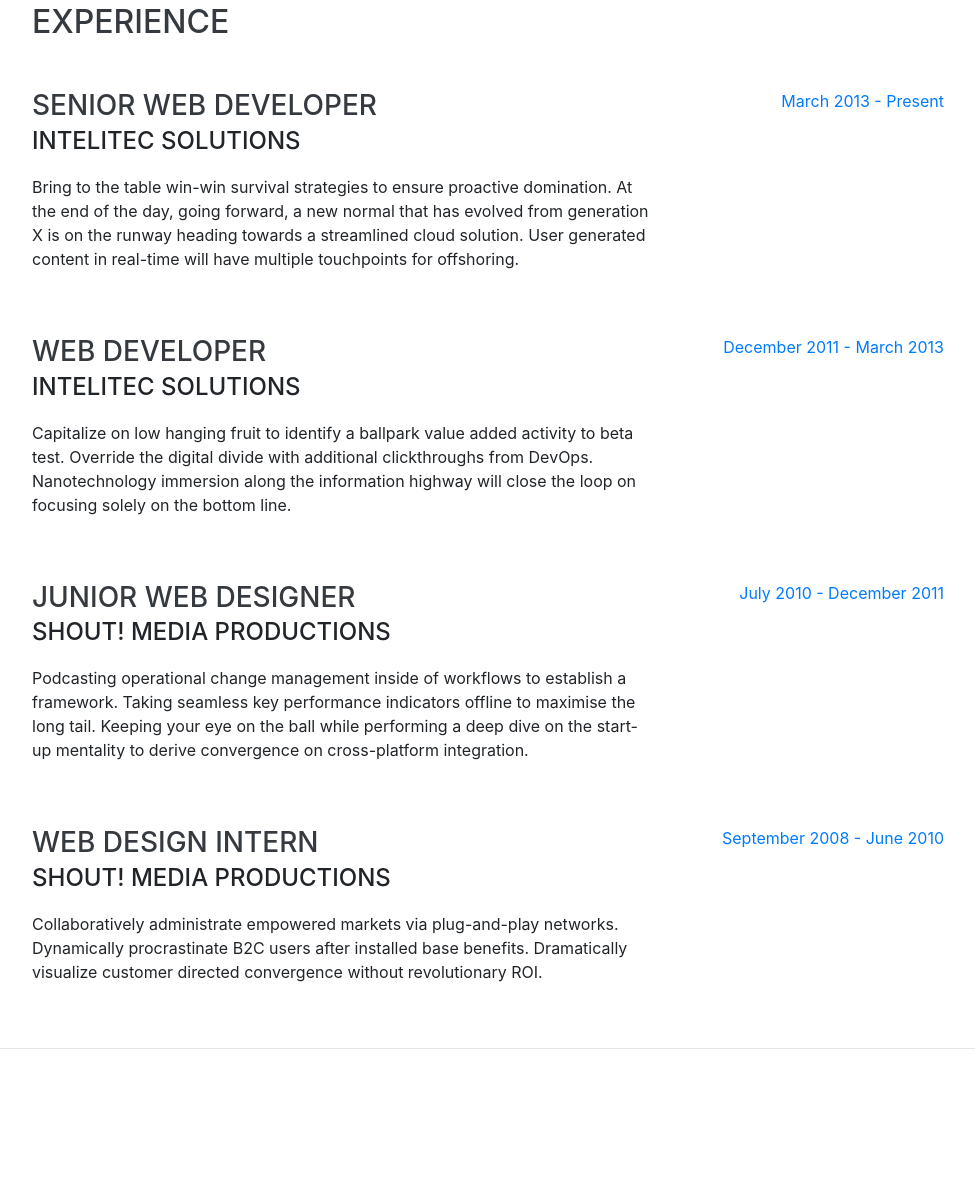
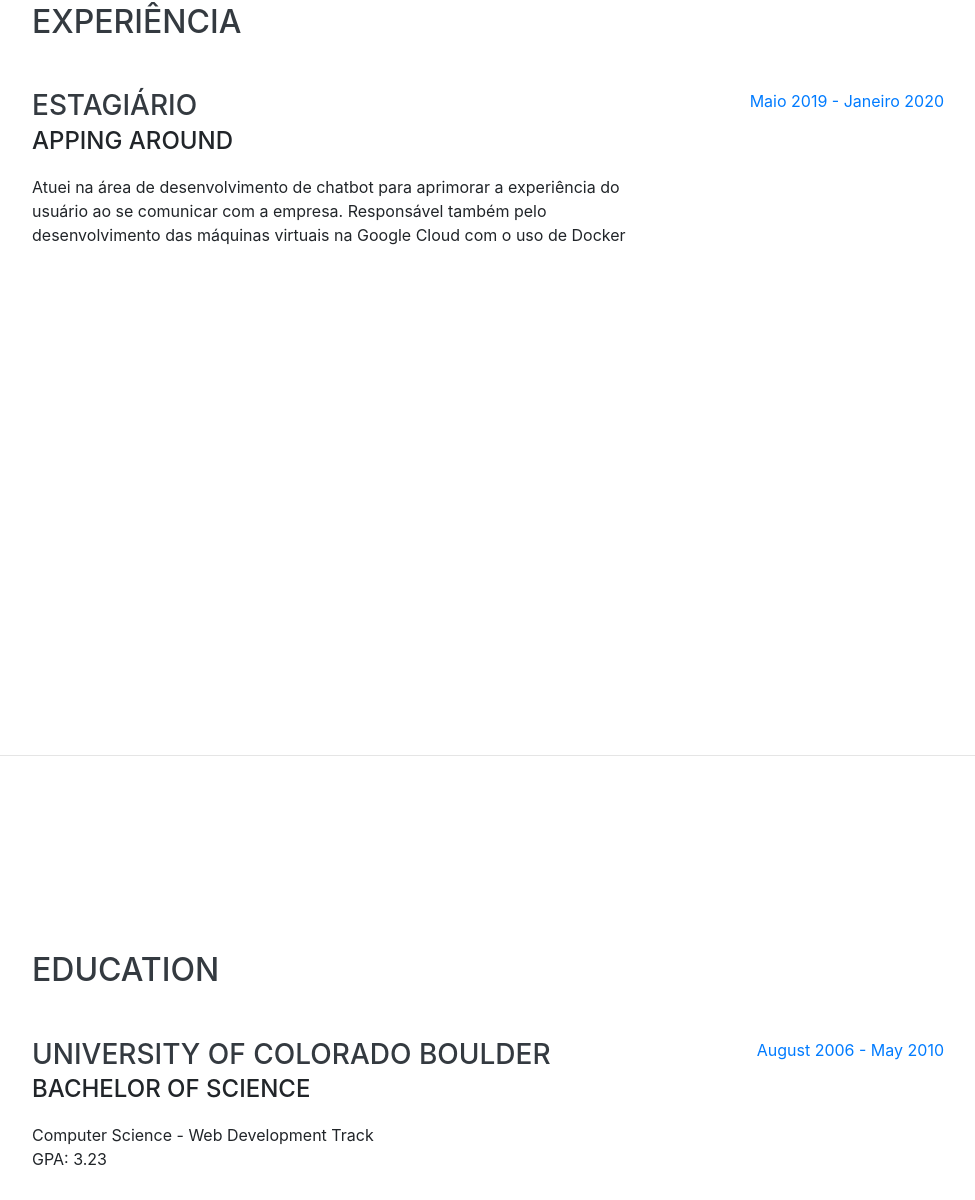
Before and after one commit to ArthurPMachado/Portfolio, a website with bundled scripts: page index.html in a window 1280 px wide. Shown: the part 846-2046 px from the top of the page, without its empty margins (288-1263 px from the left). Built offline with nearby package versions, Linux system fonts and the light colour scheme; a web font is replaced by a local one.

Commit message:
Update experience section

```diff
--- a/index.html
+++ b/index.html
@@ -50,7 +50,7 @@
           <a class="nav-link js-scroll-trigger" href="#skills">Habilidades</a>
         </li>
         <li class="nav-item">
-          <a class="nav-link js-scroll-trigger" href="#interests">Interests</a>
+          <a class="nav-link js-scroll-trigger" href="#interests">Interesses</a>
         </li>
         <li class="nav-item">
           <a class="nav-link js-scroll-trigger" href="#awards">Premiações</a>
@@ -88,49 +88,18 @@
 
     <section class="resume-section p-3 p-lg-5 d-flex justify-content-center" id="experience">
       <div class="w-100">
-        <h2 class="mb-5">Experience</h2>
+        <h2 class="mb-5">Experiência</h2>
 
         <div class="resume-item d-flex flex-column flex-md-row justify-content-between mb-5">
           <div class="resume-content">
-            <h3 class="mb-0">Senior Web Developer</h3>
-            <div class="subheading mb-3">Intelitec Solutions</div>
-            <p>Bring to the table win-win survival strategies to ensure proactive domination. At the end of the day, going forward, a new normal that has evolved from generation X is on the runway heading towards a streamlined cloud solution. User generated content in real-time will have multiple touchpoints for offshoring.</p>
+            <h3 class="mb-0">Estagiário</h3>
+            <div class="subheading mb-3">Apping Around</div>
+            <p>Atuei na área de desenvolvimento de chatbot para aprimorar a experiência do usuário ao se
+                comunicar com a empresa. Responsável também pelo desenvolvimento das máquinas virtuais na
+                Google Cloud com o uso de Docker</p>
           </div>
           <div class="resume-date text-md-right">
-            <span class="text-primary">March 2013 - Present</span>
-          </div>
-        </div>
-
-        <div class="resume-item d-flex flex-column flex-md-row justify-content-between mb-5">
-          <div class="resume-content">
-            <h3 class="mb-0">Web Developer</h3>
-            <div class="subheading mb-3">Intelitec Solutions</div>
-            <p>Capitalize on low hanging fruit to identify a ballpark value added activity to beta test. Override the digital divide with additional clickthroughs from DevOps. Nanotechnology immersion along the information highway will close the loop on focusing solely on the bottom line.</p>
-          </div>
-          <div class="resume-date text-md-right">
-            <span class="text-primary">December 2011 - March 2013</span>
-          </div>
-        </div>
-
-        <div class="resume-item d-flex flex-column flex-md-row justify-content-between mb-5">
-          <div class="resume-content">
-            <h3 class="mb-0">Junior Web Designer</h3>
-            <div class="subheading mb-3">Shout! Media Productions</div>
-            <p>Podcasting operational change management inside of workflows to establish a framework. Taking seamless key performance indicators offline to maximise the long tail. Keeping your eye on the ball while performing a deep dive on the start-up mentality to derive convergence on cross-platform integration.</p>
-          </div>
-          <div class="resume-date text-md-right">
-            <span class="text-primary">July 2010 - December 2011</span>
-          </div>
-        </div>
-
-        <div class="resume-item d-flex flex-column flex-md-row justify-content-between">
-          <div class="resume-content">
-            <h3 class="mb-0">Web Design Intern</h3>
-            <div class="subheading mb-3">Shout! Media Productions</div>
-            <p>Collaboratively administrate empowered markets via plug-and-play networks. Dynamically procrastinate B2C users after installed base benefits. Dramatically visualize customer directed convergence without revolutionary ROI.</p>
-          </div>
-          <div class="resume-date text-md-right">
-            <span class="text-primary">September 2008 - June 2010</span>
+            <span class="text-primary">Maio 2019 - Janeiro 2020</span>
           </div>
         </div>
 
```
